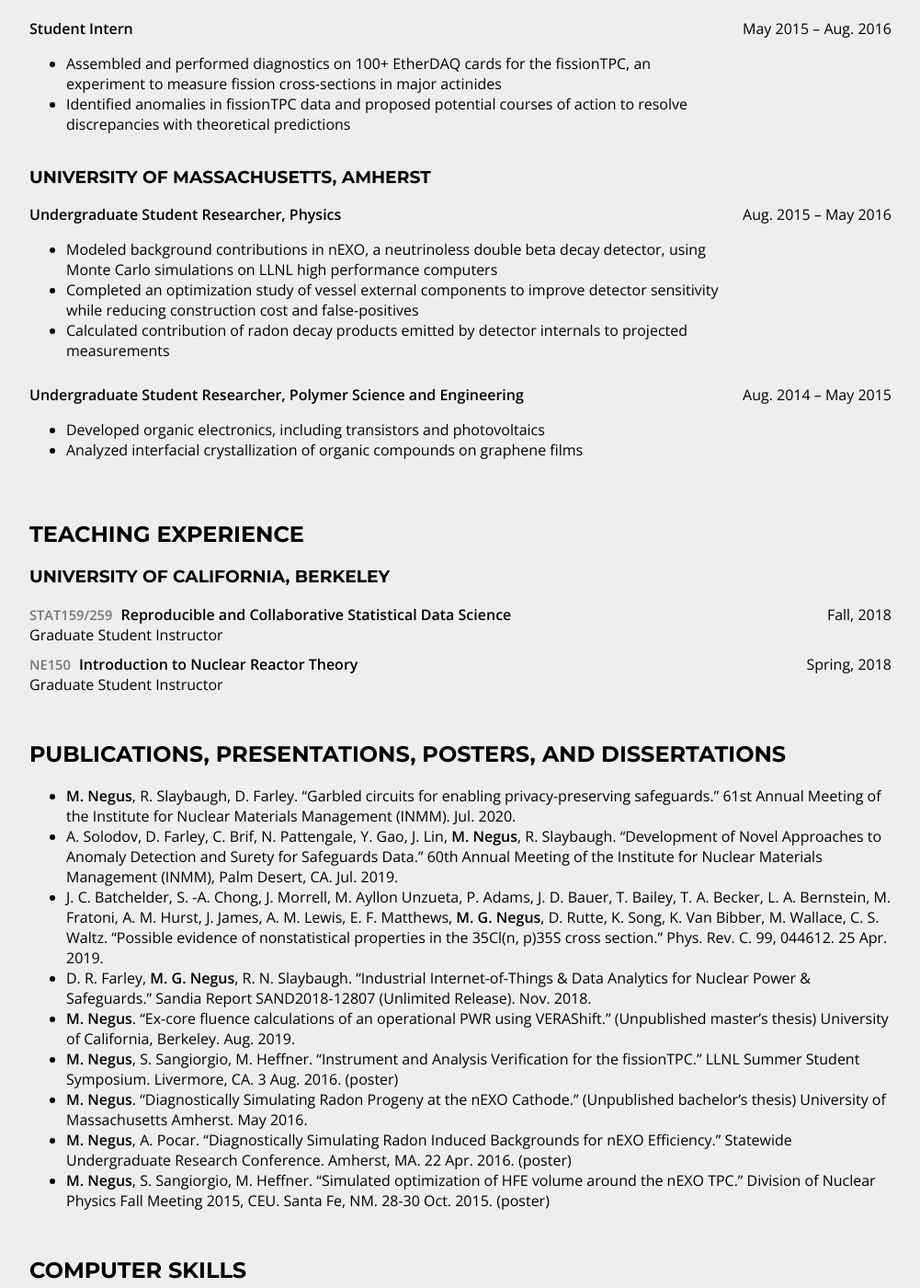
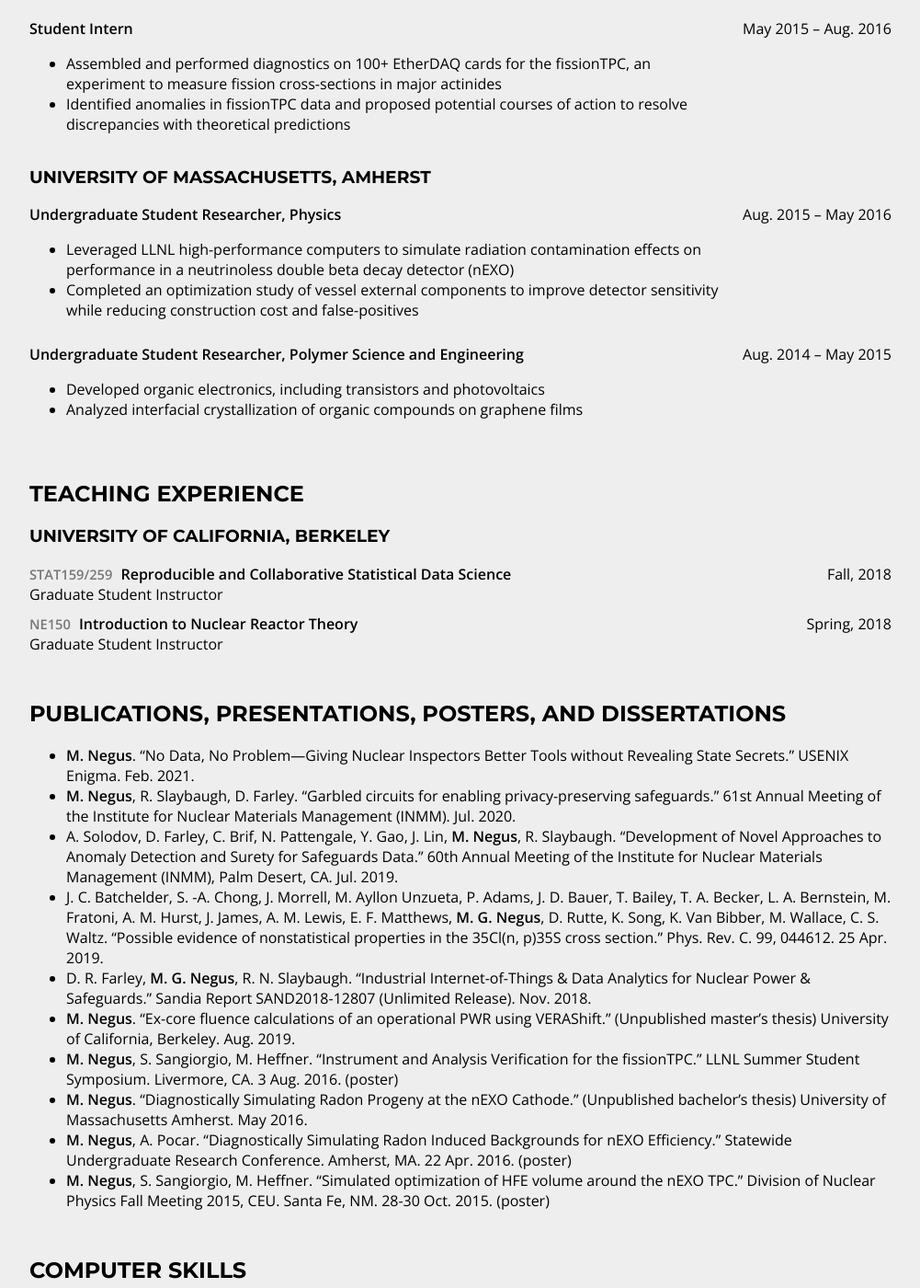
Before and after one commit to mitchnegus/negus_cv, a Jekyll site: the page built from index.html, in a window 1280 px wide and 1400 px high, scrolled down 1008 px. Shown: the whole window at 92% size, without its empty margins (139-1140 px from the left). Built offline with Jekyll 4.4.1, drawn with Linux system fonts in a browser that asks for light colours.

Commit message:
added enigma presentation to CV

```diff
--- a/cv/communications.html
+++ b/cv/communications.html
@@ -2,6 +2,11 @@
 	<h2>Publications, Presentations, Posters, and Dissertations</h2>
 
 	<ul>
+		<li class="citation">
+			<a href="https://www.usenix.org/conference/enigma2021/presentation/negus">
+				<span class="me">M. Negus</span>. “No Data, No Problem—Giving Nuclear Inspectors Better Tools without Revealing State Secrets.” USENIX Enigma. Feb. 2021.
+			</a>
+		</li>
 		<li class="citation">
 			<a href="https://resources.inmm.org/annual-meeting-proceedings/garbled-circuits-enabling-privacy-preserving-safeguards">
 				<span class="me">M. Negus</span>, R. Slaybaugh, D. Farley. “Garbled circuits for enabling privacy-preserving safeguards.” 61st Annual Meeting of the Institute for Nuclear Materials Management (INMM). Jul. 2020.
--- a/cv/research.html
+++ b/cv/research.html
@@ -56,9 +56,8 @@
 			<div class="description">
 				<div class="position">Undergraduate Student Researcher, Physics</div>
 				<ul class="accomplishments">
-					<li>Modeled background contributions in nEXO, a neutrinoless double beta decay detector, using Monte Carlo simulations on LLNL high performance computers</li>
+					<li>Leveraged LLNL high-performance computers to simulate radiation contamination effects on performance in a neutrinoless double beta decay detector (nEXO)</li>
 					<li>Completed an optimization study of vessel external components to improve detector sensitivity while reducing construction cost and false-positives</li>
-					<li>Calculated contribution of radon decay products emitted by detector internals to projected measurements</li>
 				</ul>
 			</div>
 			<div class="duration">Aug. 2015 – May 2016</div>
```
